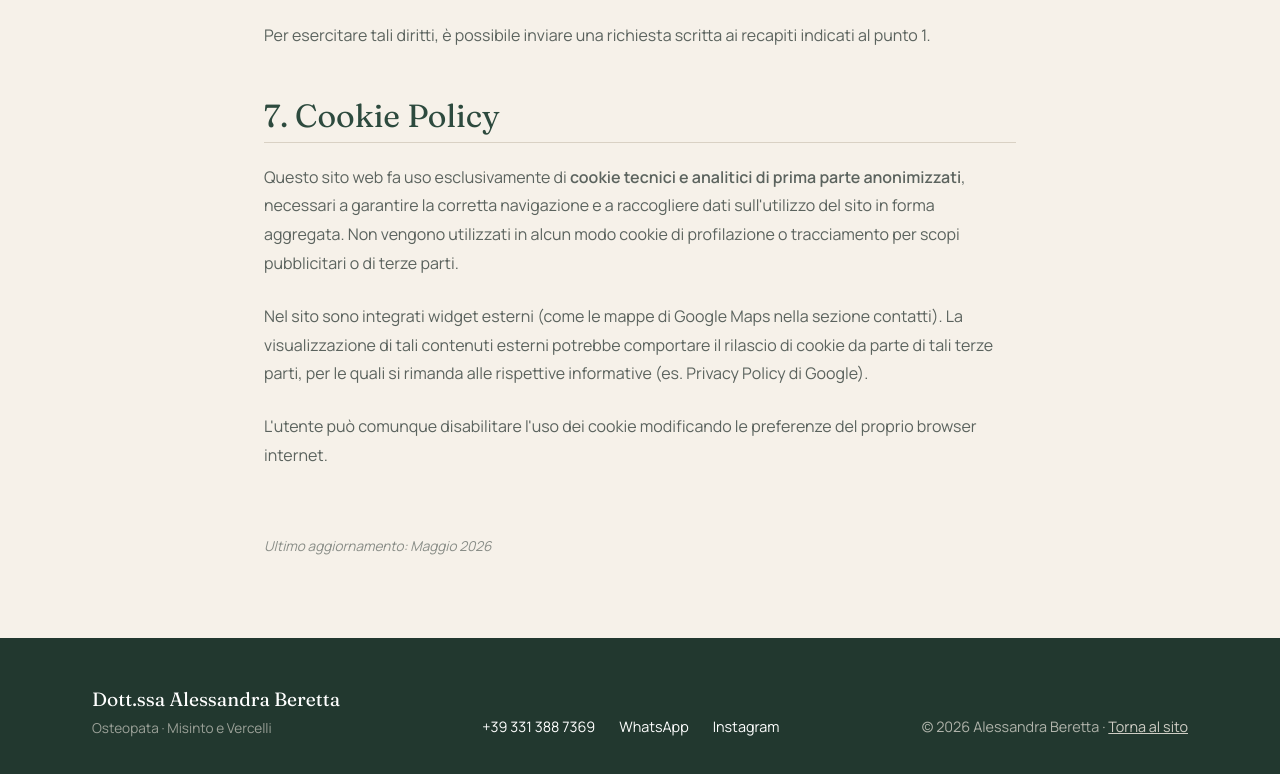
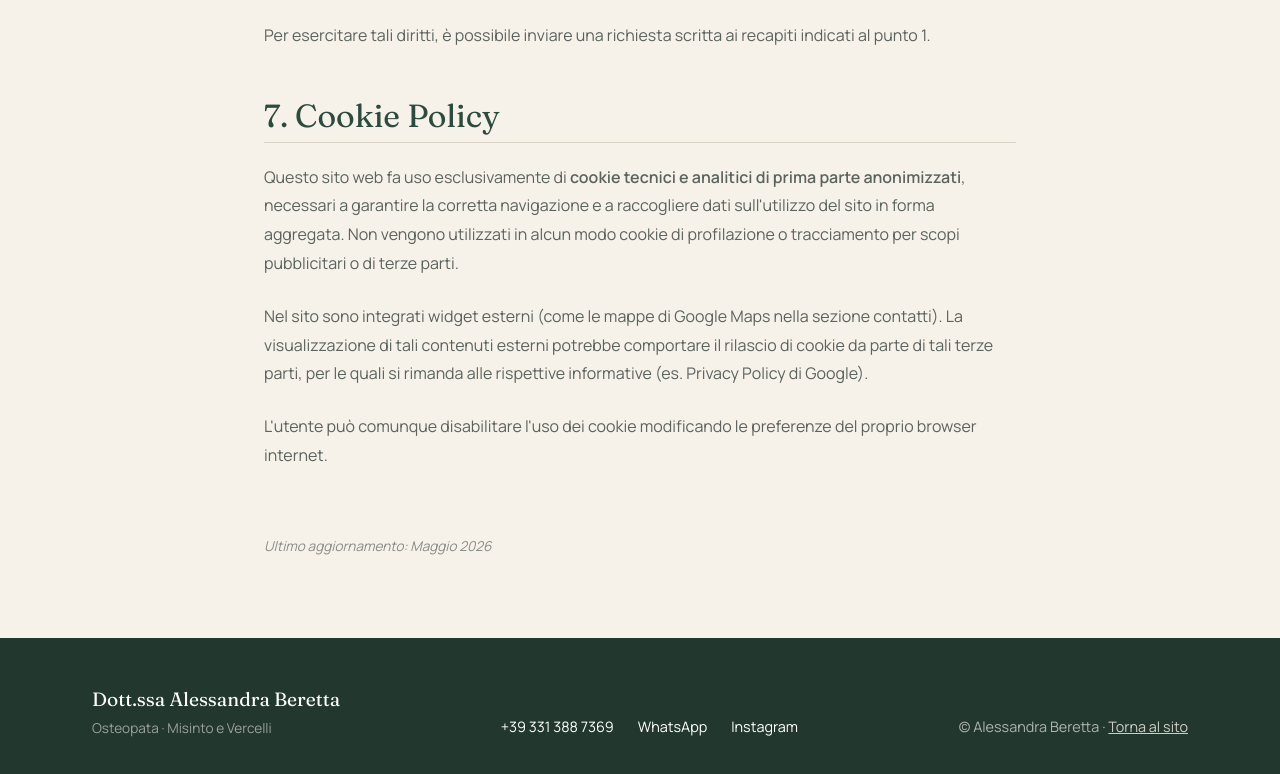
Before and after one commit to MetM98/AlessandraBerettaOsteopata, a plain HTML site: page privacy.html in a window 1280 px wide. Shown: the part 2361-3135 px from the top of the page. Drawn offline with Linux system fonts and the light colour scheme.

Commit message:
Privacy: tolto lo script dell'anno nel footer
L'antivirus dell'hosting segnalava la pagina come sospetta (falso
positivo): la versione precedente senza script veniva accettata.

Co-Authored-By: Claude Opus 5.5 <noreply@anthropic.com>
Claude-Session: https://claude.ai/code/session_018jhA6yq6fNeGU9buZyM9dj

```diff
--- a/privacy.html
+++ b/privacy.html
@@ -176,10 +176,9 @@
                 <a href="https://wa.me/393313887369" target="_blank" rel="noopener">WhatsApp</a>
                 <a href="https://instagram.com/osteopata_alessandraberetta" target="_blank" rel="noopener">Instagram</a>
             </p>
-            <p class="footer-legal">© <span id="year">2026</span> Alessandra Beretta · <a href="index.html">Torna al sito</a></p>
+            <p class="footer-legal">© Alessandra Beretta · <a href="index.html">Torna al sito</a></p>
         </div>
     </footer>
-    <script>document.getElementById('year').textContent = new Date().getFullYear();</script>
 
 </body>
 </html>
```
